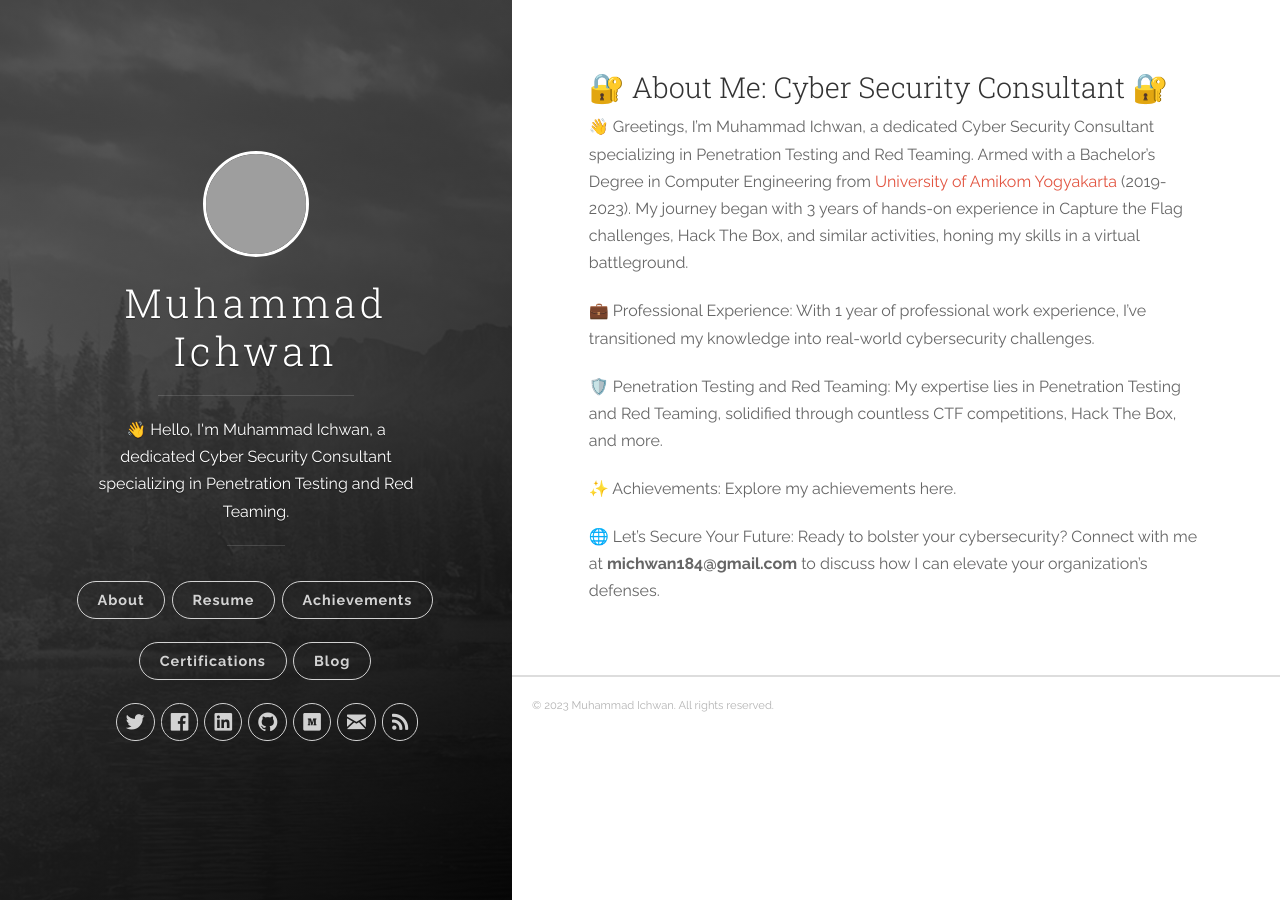
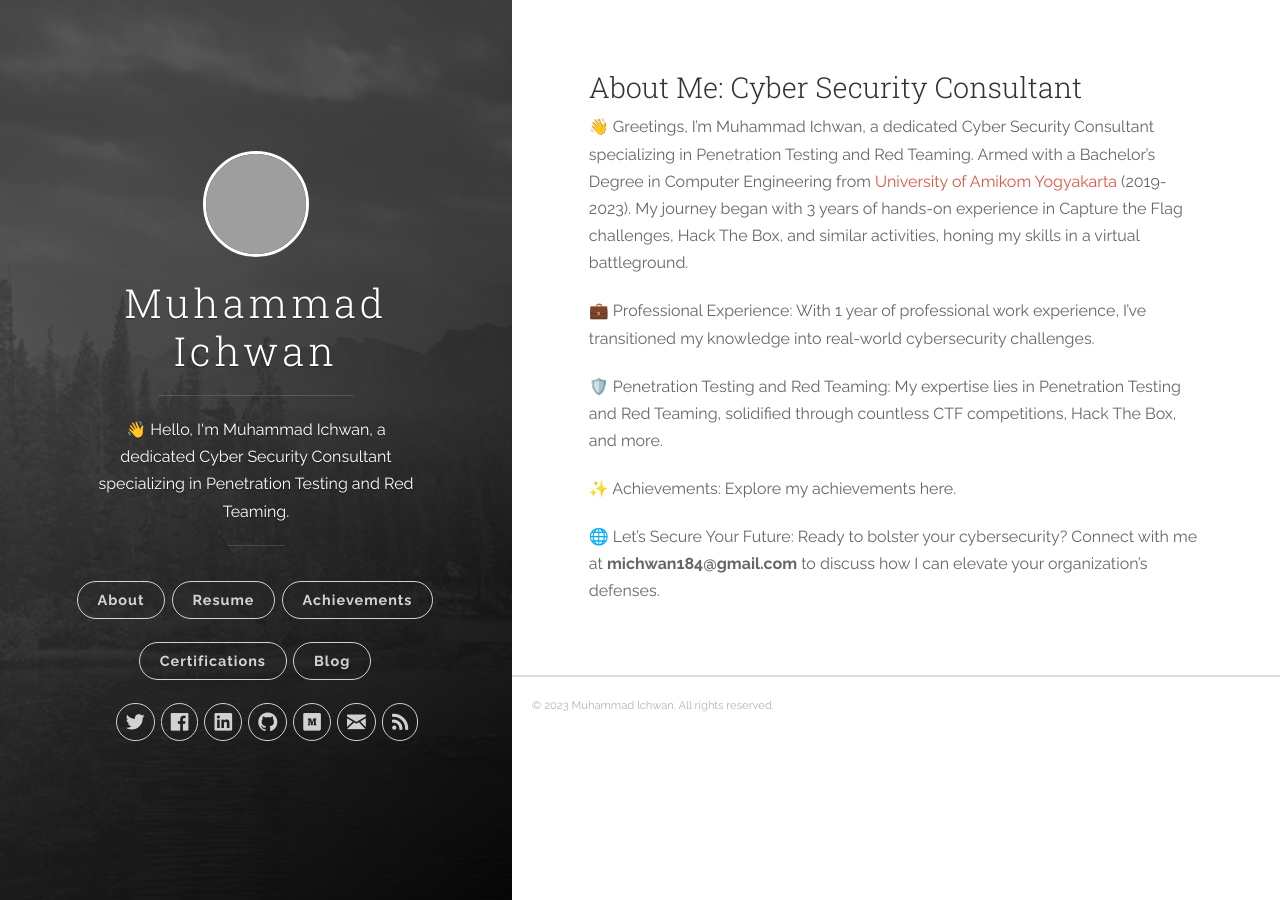
Before and after one commit to banuaa/banuaa.github.io, a Jekyll site: the page built from about.md, in a window 1280 px wide, cut to the strip 0-900 px from the top of the page. Built offline with Jekyll 4.4.1, drawn with Linux system fonts in a browser that asks for light colours; our own code applies the rules of GitHub Pages for plain Markdown files; grey boxes are pictures that could not be loaded.

```diff
--- a/about.md
+++ b/about.md
@@ -1,7 +1,7 @@
 ---
 layout: default
 ---
-### 🔐 About Me: Cyber Security Consultant 🔐
+### About Me: Cyber Security Consultant
 👋 Greetings, I'm Muhammad Ichwan, a dedicated Cyber Security Consultant specializing in Penetration Testing and Red Teaming. Armed with a Bachelor's Degree in Computer Engineering from [University of Amikom Yogyakarta](https://www.amikom.ac.id) (2019-2023). My journey began with 3 years of hands-on experience in Capture the Flag challenges, Hack The Box, and similar activities, honing my skills in a virtual battleground.
 
 💼 Professional Experience: With 1 year of professional work experience, I've transitioned my knowledge into real-world cybersecurity challenges.
```
